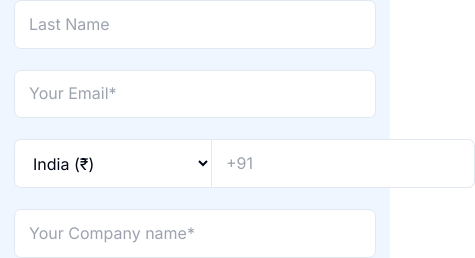
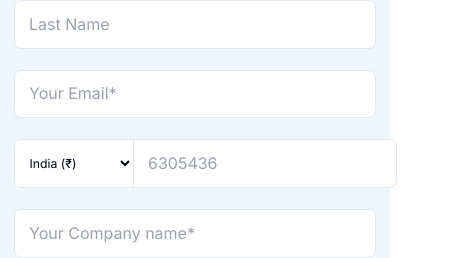
Before and after one commit to bscube/evergrow-ai-site-builder, a React (Vite) app: page /ai-agents/support in a window 390 px wide. Shown: the part 11072-11330 px from the top of the page, 475 px wide, since content can reach past the window. Built offline with nearby package versions, Linux system fonts and the light colour scheme.

Commit message:
Fix phone input styling
Adjust phone number input and country code dropdown styling.

```diff
--- a/src/pages/ai-agents/Support.tsx
+++ b/src/pages/ai-agents/Support.tsx
@@ -819,7 +819,7 @@ const Support = () => {
               {/* Second Row */}
               <div className="grid grid-cols-1 md:grid-cols-3 gap-6">
                 <div className="flex">
-                  <select className="px-4 py-3 border border-grey-200 rounded-l-lg focus:outline-none focus:ring-2 focus:ring-blue-500 focus:border-transparent bg-white">
+                  <select className="px-3 py-3 border border-grey-200 rounded-l-lg focus:outline-none focus:ring-2 focus:ring-blue-500 focus:border-transparent bg-white text-sm min-w-[120px]">
                     <option value="IN">India (₹)</option>
                     <option value="US">United States ($)</option>
                     <option value="UK">United Kingdom (£)</option>
@@ -828,7 +828,7 @@ const Support = () => {
                   </select>
                   <input
                     type="tel"
-                    placeholder="+91"
+                    placeholder="6305436"
                     className="flex-1 px-4 py-3 border border-l-0 border-grey-200 rounded-r-lg focus:outline-none focus:ring-2 focus:ring-blue-500 focus:border-transparent"
                   />
                 </div>
```
